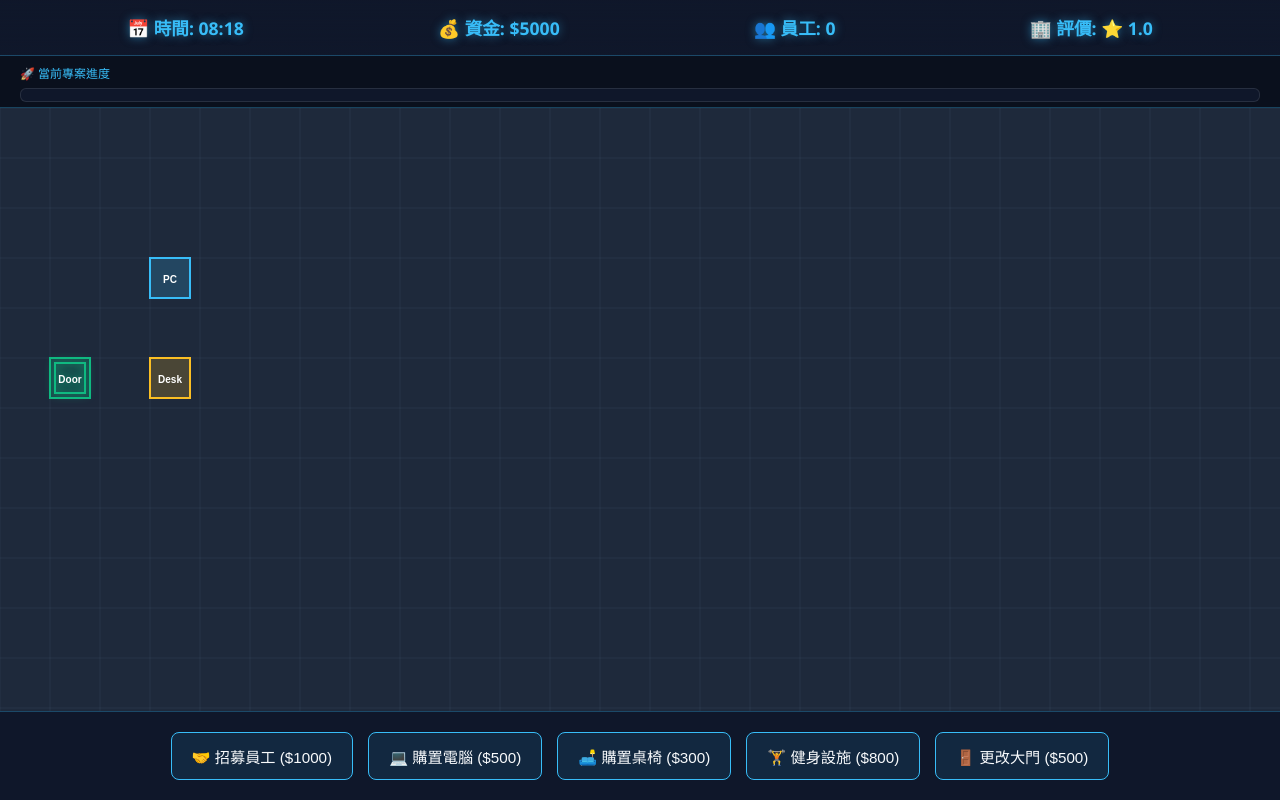
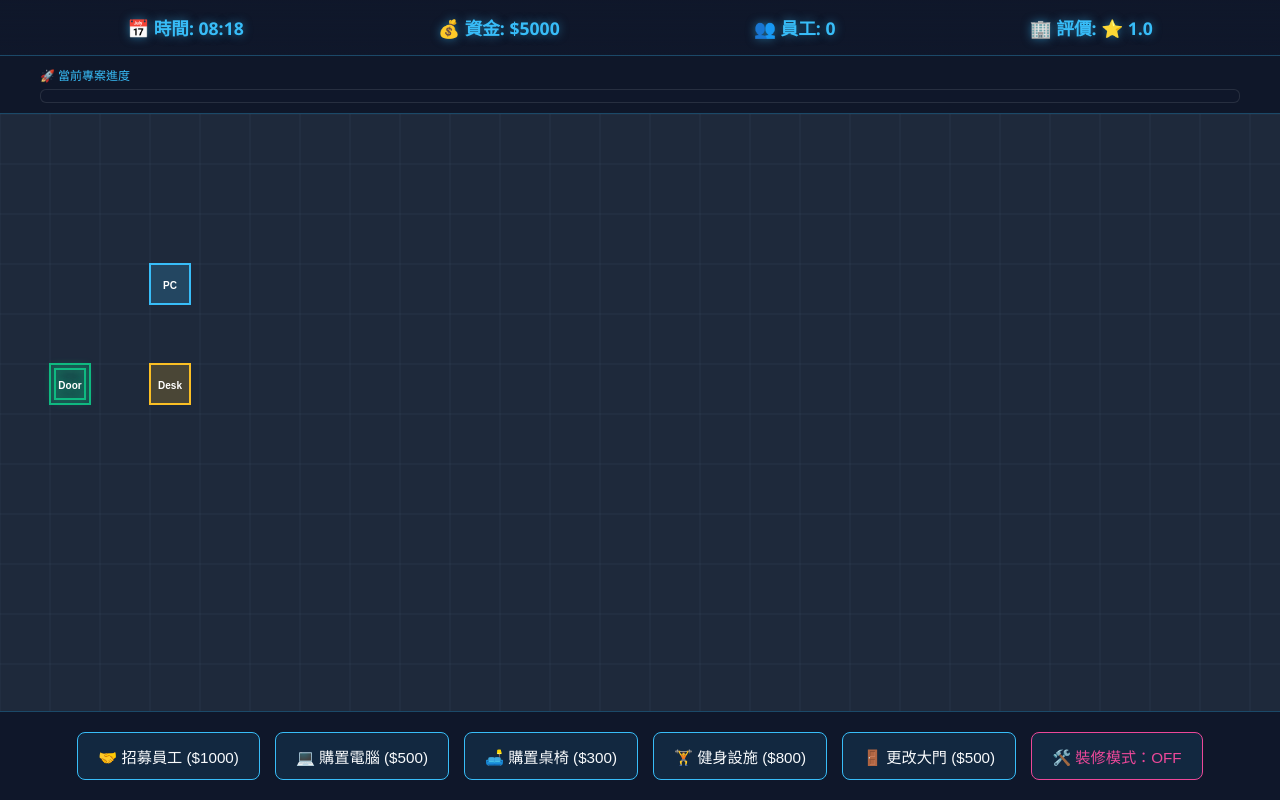
Before and after one commit to orangeflyfly/poopoopoo, a plain HTML site: page index.html in a window 1280 px wide. Drawn offline with Linux system fonts and the light colour scheme.

Commit message:
Update index.html

```diff
--- a/index.html
+++ b/index.html
@@ -15,9 +15,9 @@
             <div class="stat">🏢 評價: <span id="reputation">⭐ 1.0</span></div>
         </header>
 
-        <div id="project-container" style="background: rgba(0,0,0,0.3); padding: 5px 20px;">
-            <label style="font-size: 12px; color: #38bdf8;">🚀 當前專案進度</label>
-            <div class="progress-bg" style="height: 12px; margin-top: 5px;">
+        <div id="project-container">
+            <label style="font-size: 12px; color: #38bdf8; display: block; margin-bottom: 5px;">🚀 當前專案進度</label>
+            <div class="progress-bg">
                 <div id="project-progress" class="progress-fill" style="width: 0%; background: #38bdf8; box-shadow: 0 0 10px #38bdf8;"></div>
             </div>
         </div>
@@ -41,7 +41,7 @@
                     </div>
                     <div class="stat-group">
                         <label>🔋 體力 (Stamina)</label>
-                        <div class="progress-bg"><div id="bar-stamina" class="progress-fill" style="background: #4ade80;"></div></div>
+                        <div class="progress-bg"><div id="bar-stamina" class="progress-fill"></div></div>
                     </div>
                     <div class="stat-group">
                         <label>😊 壓力值 (Stress)</label>
@@ -58,6 +58,10 @@
             <button class="menu-btn" onclick="Game.buyDesk()">🛋️ 購置桌椅 ($300)</button>
             <button class="menu-btn" onclick="Game.buyGym()">🏋️ 健身設施 ($800)</button>
             <button class="menu-btn" onclick="Game.buyDoor()">🚪 更改大門 ($500)</button>
+
+            <button id="edit-mode-btn" class="menu-btn edit-btn" onclick="Game.toggleEditMode()">
+                🛠️ 裝修模式：OFF
+            </button>
         </footer>
     </div>
 
```
